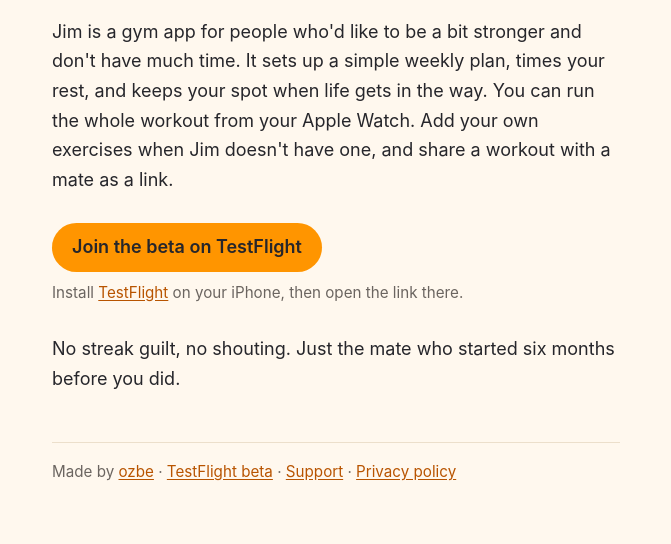
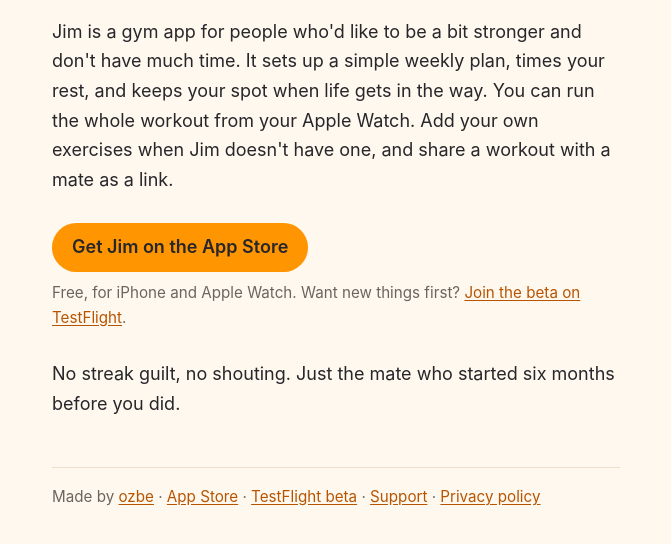
Before and after one commit to ozbe/jim-gh-pages, a plain HTML site: page index.html in a window 1280 px wide. Shown: the part 256-800 px from the top of the page, without its empty margins (304-975 px from the left). Drawn offline with Linux system fonts and the light colour scheme.

Commit message:
Home page: Get Jim on the App Store, the beta on TestFlight for new things first, and Safari's App Store banner; a shared workout link points to the App Store
Claude-Session: https://claude.ai/code/session_01ShGyWraSLgmnfvuszku5Nc

```diff
--- a/index.html
+++ b/index.html
@@ -10,6 +10,7 @@
   <meta property="og:description" content="A simple weekly gym plan for people who'd like to be a bit stronger and don't have much time.">
   <link rel="canonical" href="https://jim.ozbe.dev/">
   <link rel="icon" href="icon.png">
+  <meta name="apple-itunes-app" content="app-id=6821798569">
   <link rel="stylesheet" href="style.css?v=2">
 </head>
 <body>
@@ -18,11 +19,11 @@
     <h1>Jim</h1>
     <p class="lede">Showing up is the win.</p>
     <p>Jim is a gym app for people who'd like to be a bit stronger and don't have much time. It sets up a simple weekly plan, times your rest, and keeps your spot when life gets in the way. You can run the whole workout from your Apple Watch. Add your own exercises when Jim doesn't have one, and share a workout with a mate as a link.</p>
-    <p class="beta"><a class="button" href="https://testflight.apple.com/join/4cYF5xu1">Join the beta on TestFlight</a><br>
-    <span class="note">Install <a href="https://apps.apple.com/app/testflight/id899247664">TestFlight</a> on your iPhone, then open the link there.</span></p>
+    <p class="beta"><a class="button" href="https://apps.apple.com/app/id6821798569">Get Jim on the App Store</a><br>
+    <span class="note">Free, for iPhone and Apple Watch. Want new things first? <a href="https://testflight.apple.com/join/4cYF5xu1">Join the beta on TestFlight</a>.</span></p>
     <p>No streak guilt, no shouting. Just the mate who started six months before you did.</p>
     <footer>
-      Made by <a href="https://ozbe.dev/" rel="author">ozbe</a> · <a href="https://testflight.apple.com/join/4cYF5xu1">TestFlight beta</a> · <a href="support/">Support</a> · <a href="privacy/">Privacy policy</a>
+      Made by <a href="https://ozbe.dev/" rel="author">ozbe</a> · <a href="https://apps.apple.com/app/id6821798569">App Store</a> · <a href="https://testflight.apple.com/join/4cYF5xu1">TestFlight beta</a> · <a href="support/">Support</a> · <a href="privacy/">Privacy policy</a>
     </footer>
   </main>
 </body>
```
Also changed, not shown: w/index.html (+1 -1 lines).
